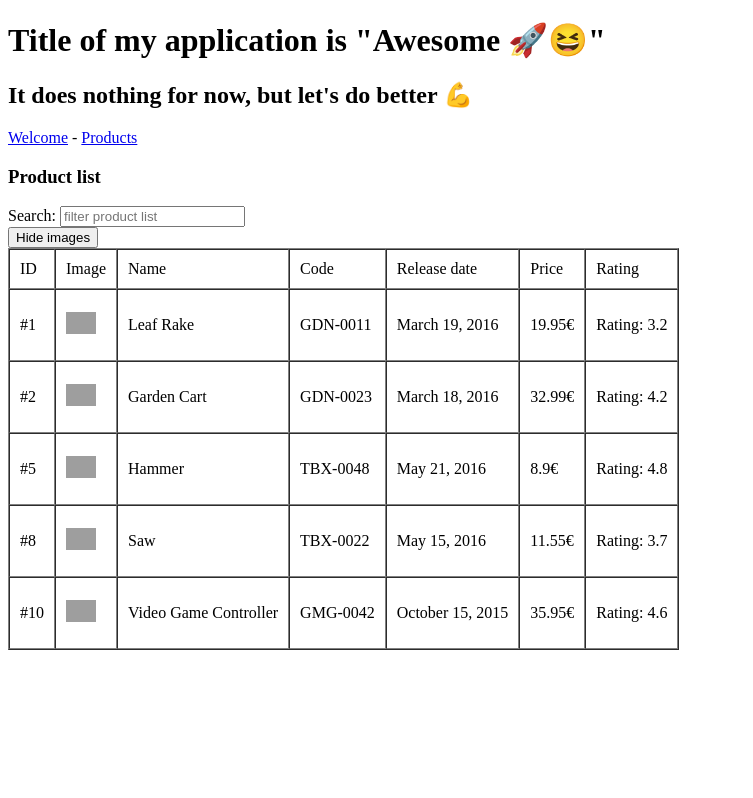
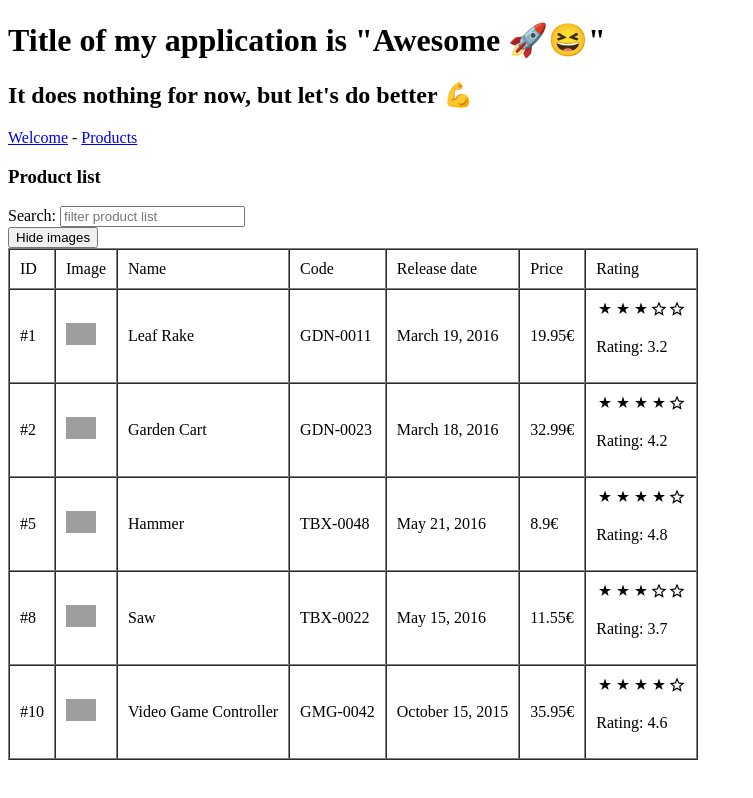
Before and after one commit to blongearet/201907-angular-course-app, an Angular app: page / in a window 1280 px wide. Shown: the whole page, without its empty margins (0-753 px from the left). Built offline with nearby package versions, Linux system fonts and the light colour scheme; grey boxes are pictures that could not be loaded.

Commit message:
step-06-3 / be a star by importing stars

```diff
--- a/src/app/shared/ui/star/star.component.html
+++ b/src/app/shared/ui/star/star.component.html
@@ -1,3 +1,3 @@
-<p>
-  Rating: {{ rating }}
-</p>
+<div *ngFor="let value of [1, 2, 3, 4, 5]" [class.filled]="rating > value"></div>
+
+<p>Rating: {{ rating }}</p>
--- a/src/app/shared/ui/star/star.component.scss
+++ b/src/app/shared/ui/star/star.component.scss
@@ -0,0 +1,12 @@
+div {
+  display: inline-block;
+  width: 18px;
+  height: 18px;
+  background-size: contain;
+  background-image: url('/assets/icon-star-empty.svg');
+  cursor: pointer;
+
+  &.filled {
+    background-image: url('/assets/icon-star-filled.svg');
+  }
+}
```
Also changed, not shown: src/assets/icon-star-empty.svg (added), src/assets/icon-star-filled.svg (added).
